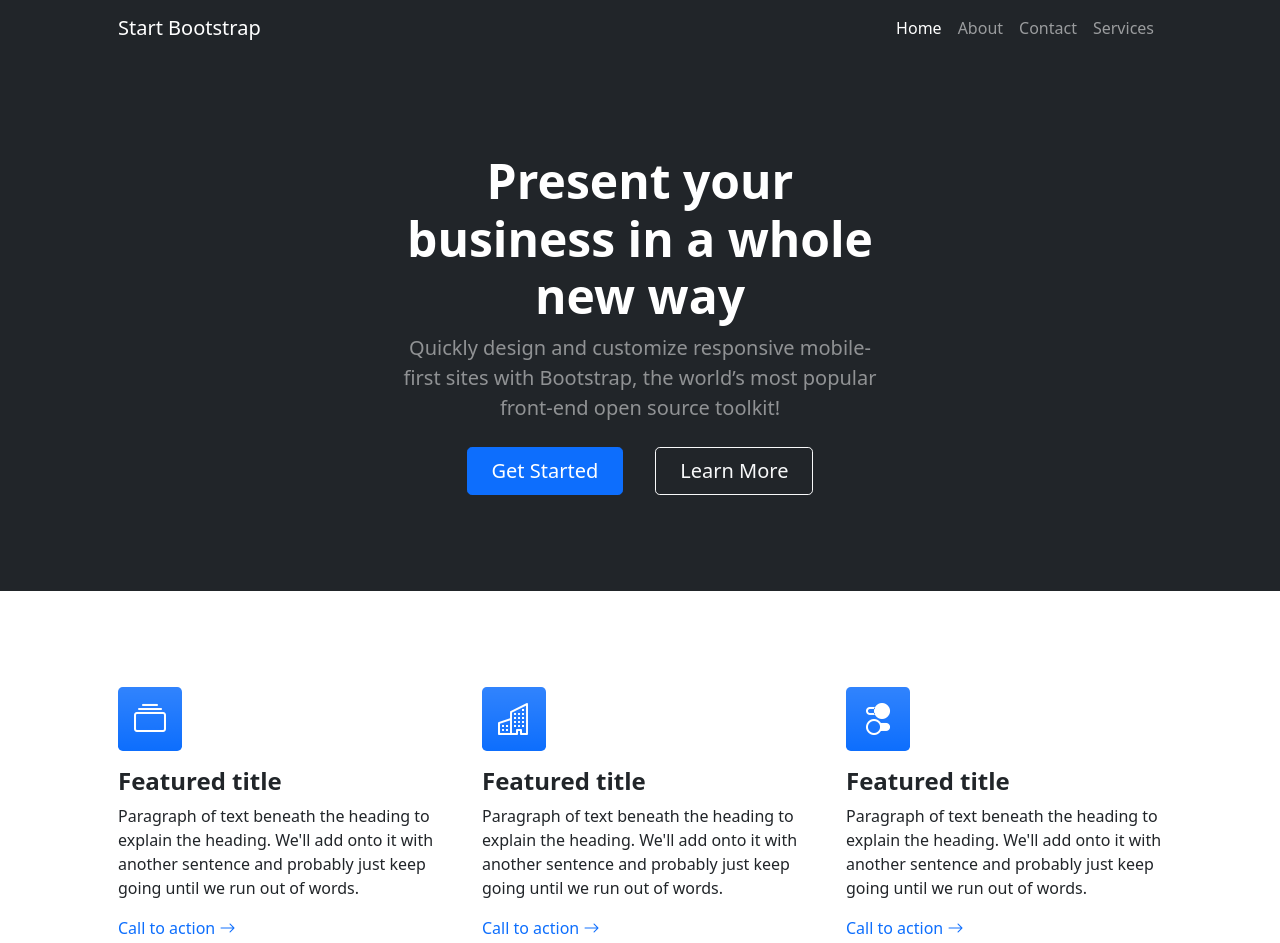
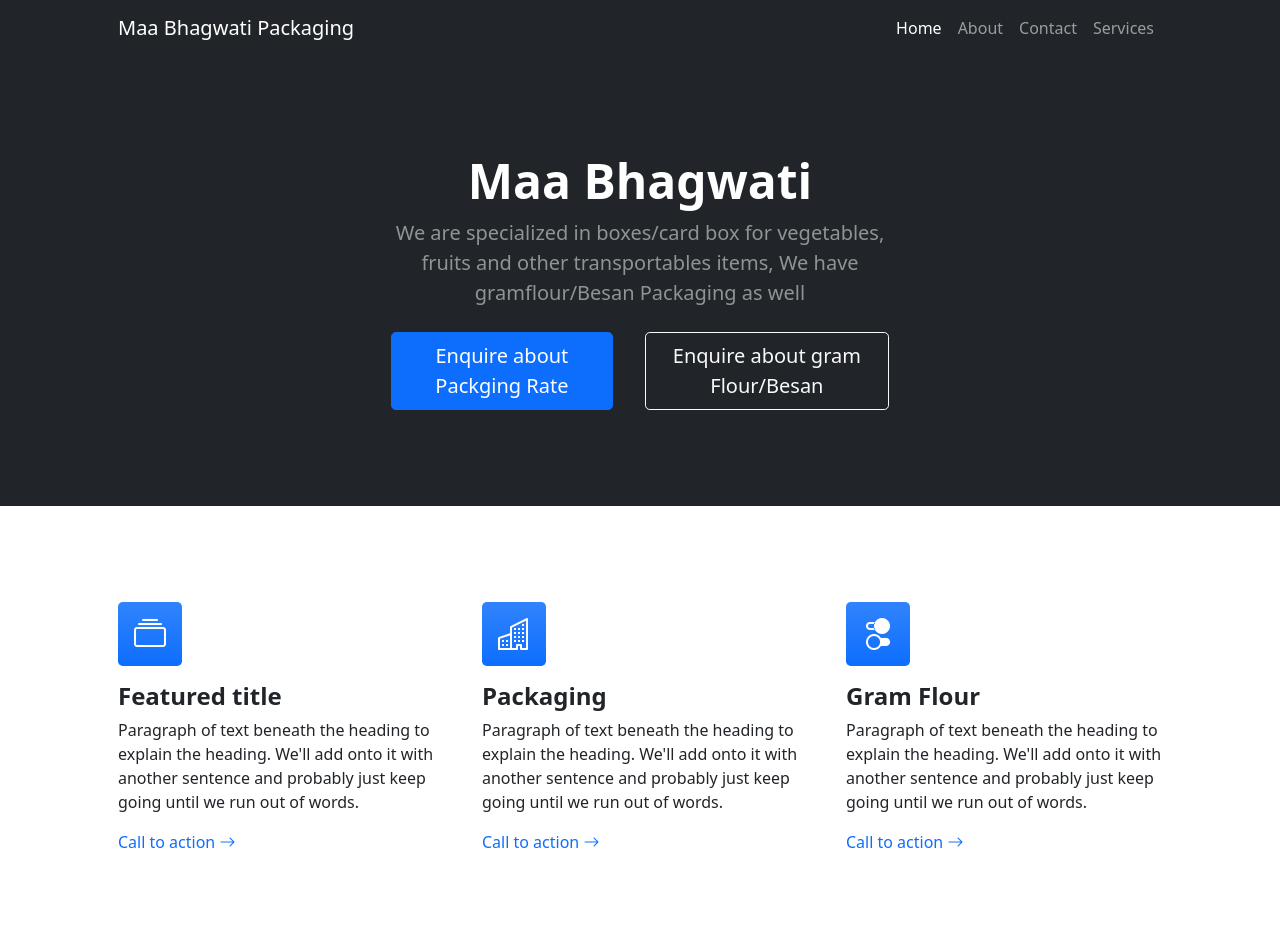
Before and after one commit to narenmak/maa-bhagwati-app, a plain HTML site: page index.html in a window 1280 px wide. Shown: the top 943 px of the page. Drawn offline with nearby package versions, Linux system fonts and the light colour scheme.

Commit message:
Content changes for static

```diff
--- a/index.html
+++ b/index.html
@@ -5,7 +5,7 @@
         <meta name="viewport" content="width=device-width, initial-scale=1, shrink-to-fit=no" />
         <meta name="description" content="" />
         <meta name="author" content="" />
-        <title>Business Frontpage - Start Bootstrap Template</title>
+        <title>Maa bhagwati packaging</title>
         <!-- Favicon-->
         <link rel="icon" type="image/x-icon" href="assets/favicon.ico" />
         <!-- Bootstrap icons-->
@@ -17,7 +17,7 @@
         <!-- Responsive navbar-->
         <nav class="navbar navbar-expand-lg navbar-dark bg-dark">
             <div class="container px-5">
-                <a class="navbar-brand" href="#!">Start Bootstrap</a>
+                <a class="navbar-brand" href="#!">Maa Bhagwati Packaging</a>
                 <button class="navbar-toggler" type="button" data-bs-toggle="collapse" data-bs-target="#navbarSupportedContent" aria-controls="navbarSupportedContent" aria-expanded="false" aria-label="Toggle navigation"><span class="navbar-toggler-icon"></span></button>
                 <div class="collapse navbar-collapse" id="navbarSupportedContent">
                     <ul class="navbar-nav ms-auto mb-2 mb-lg-0">
@@ -35,11 +35,11 @@
                 <div class="row gx-5 justify-content-center">
                     <div class="col-lg-6">
                         <div class="text-center my-5">
-                            <h1 class="display-5 fw-bolder text-white mb-2">Present your business in a whole new way</h1>
-                            <p class="lead text-white-50 mb-4">Quickly design and customize responsive mobile-first sites with Bootstrap, the world’s most popular front-end open source toolkit!</p>
+                            <h1 class="display-5 fw-bolder text-white mb-2">Maa Bhagwati </h1>
+                            <p class="lead text-white-50 mb-4">We are specialized in boxes/card box for vegetables, fruits and other transportables items, We have gramflour/Besan Packaging as well </p>
                             <div class="d-grid gap-3 d-sm-flex justify-content-sm-center">
-                                <a class="btn btn-primary btn-lg px-4 me-sm-3" href="#features">Get Started</a>
-                                <a class="btn btn-outline-light btn-lg px-4" href="#!">Learn More</a>
+                                <a class="btn btn-primary btn-lg px-4 me-sm-3" href="#features">Enquire about Packging Rate</a>
+                                <a class="btn btn-outline-light btn-lg px-4" href="#!">Enquire about gram Flour/Besan</a>
                             </div>
                         </div>
                     </div>
@@ -61,7 +61,7 @@
                     </div>
                     <div class="col-lg-4 mb-5 mb-lg-0">
                         <div class="feature bg-primary bg-gradient text-white rounded-3 mb-3"><i class="bi bi-building"></i></div>
-                        <h2 class="h4 fw-bolder">Featured title</h2>
+                        <h2 class="h4 fw-bolder">Packaging</h2>
                         <p>Paragraph of text beneath the heading to explain the heading. We'll add onto it with another sentence and probably just keep going until we run out of words.</p>
                         <a class="text-decoration-none" href="#!">
                             Call to action
@@ -70,7 +70,7 @@
                     </div>
                     <div class="col-lg-4">
                         <div class="feature bg-primary bg-gradient text-white rounded-3 mb-3"><i class="bi bi-toggles2"></i></div>
-                        <h2 class="h4 fw-bolder">Featured title</h2>
+                        <h2 class="h4 fw-bolder">Gram Flour</h2>
                         <p>Paragraph of text beneath the heading to explain the heading. We'll add onto it with another sentence and probably just keep going until we run out of words.</p>
                         <a class="text-decoration-none" href="#!">
                             Call to action
@@ -290,7 +290,7 @@
                         <!-- To make this form functional, sign up at-->
                         <!-- https://startbootstrap.com/solution/contact-forms-->
                         <!-- to get an API token!-->
-                        <form id="contactForm" data-sb-form-api-token="API_TOKEN">
+                        <form id="contactUsform" action="https://formspree.io/f/xlevbnqw" method="POST">
                             <!-- Name input-->
                             <div class="form-floating mb-3">
                                 <input class="form-control" id="name" type="text" placeholder="Enter your name..." data-sb-validations="required" />
@@ -334,7 +334,7 @@
                             <!-- an error submitting the form-->
                             <div class="d-none" id="submitErrorMessage"><div class="text-center text-danger mb-3">Error sending message!</div></div>
                             <!-- Submit Button-->
-                            <div class="d-grid"><button class="btn btn-primary btn-lg disabled" id="submitButton" type="submit">Submit</button></div>
+                            <div class="d-grid"><button class="btn btn-primary btn-lg disabled" id="submitContactButton" type="submit">Submit</button></div>
                         </form>
                     </div>
                 </div>
@@ -352,6 +352,5 @@
         <!-- * *                               SB Forms JS                               * *-->
         <!-- * * Activate your form at https://startbootstrap.com/solution/contact-forms * *-->
         <!-- * * * * * * * * * * * * * * * * * * * * * * * * * * * * * * * * * * * * * * * *-->
-        <script src="https://cdn.startbootstrap.com/sb-forms-latest.js"></script>
     </body>
 </html>
```
